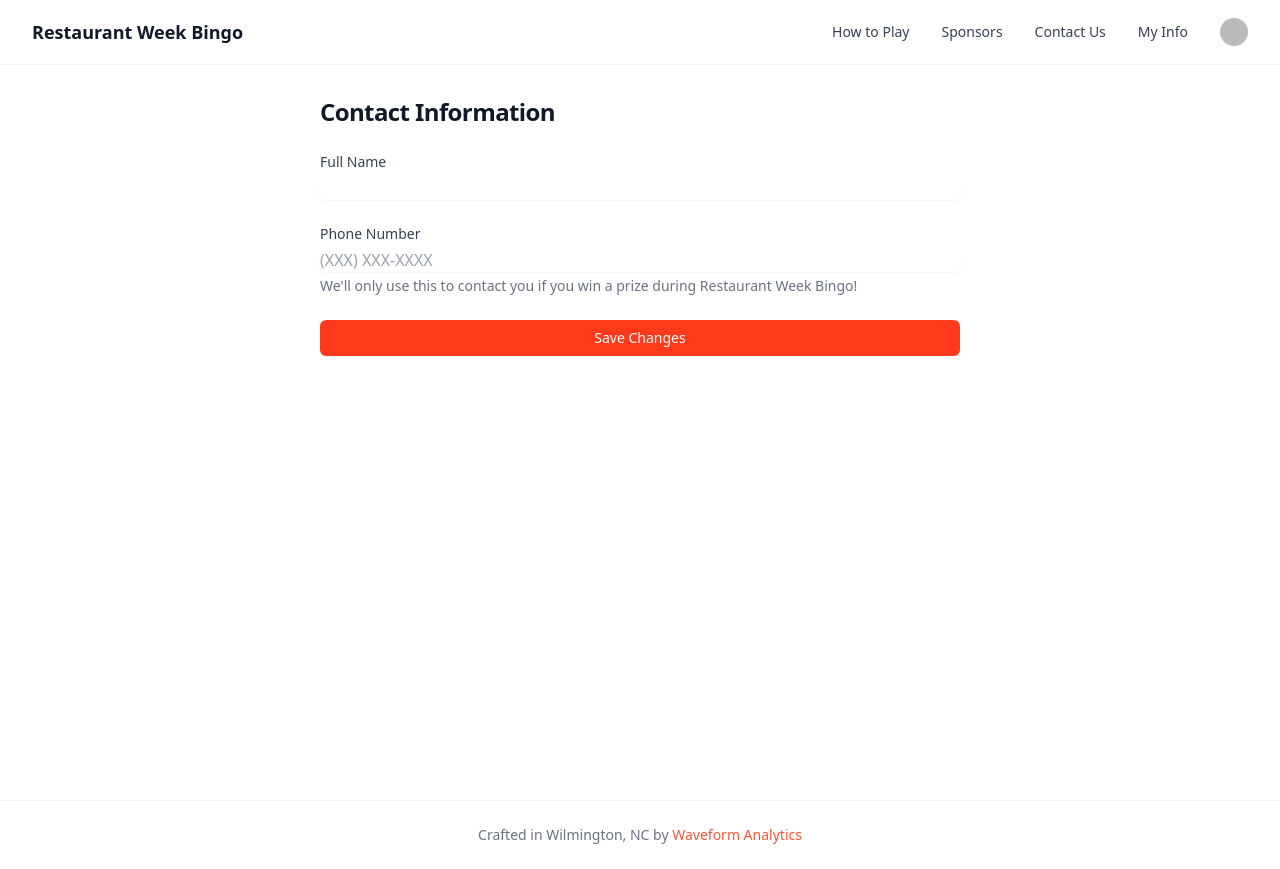
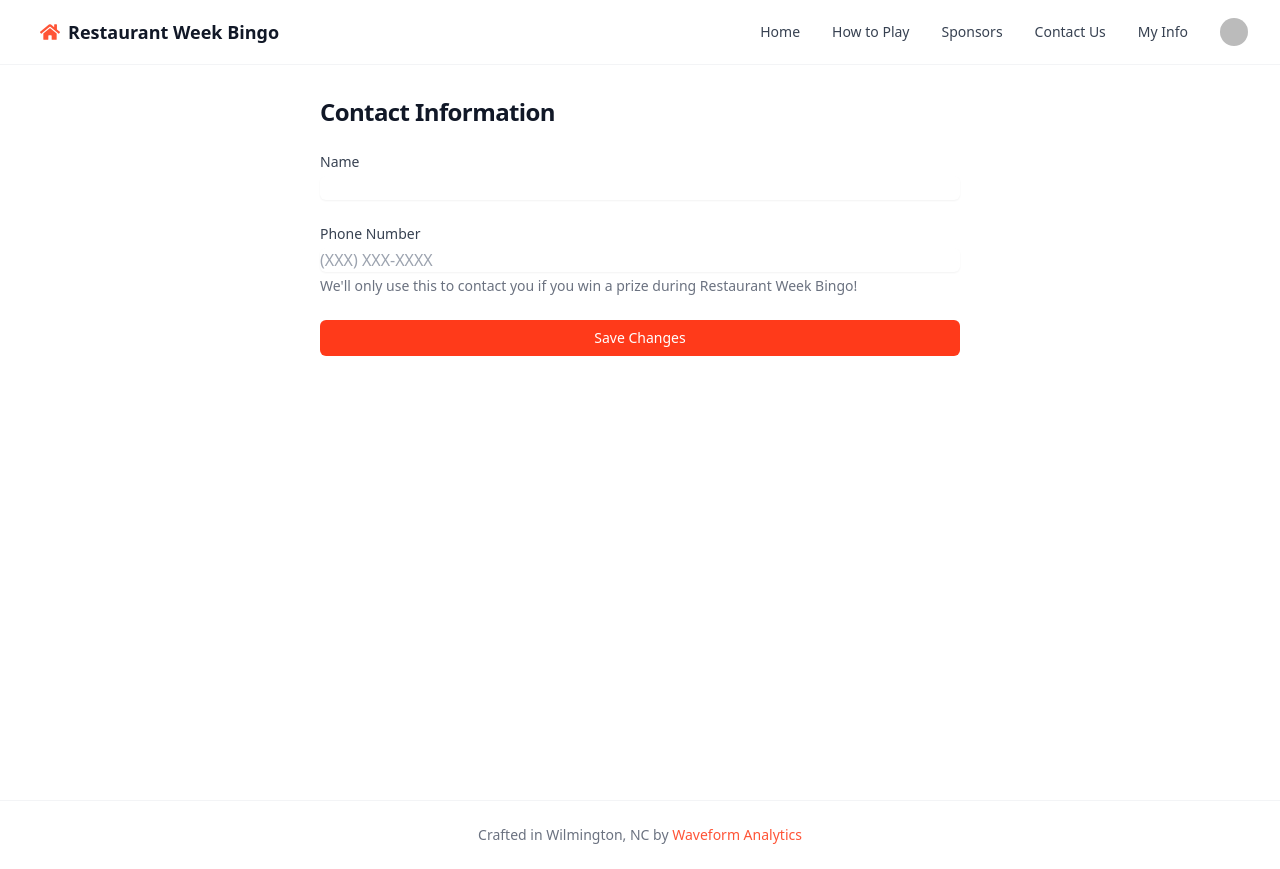
Before and after one commit to michellejw/restaurant-week-bingo, a Next.js app: page /my-info in a window 1280 px wide. Built offline with nearby package versions, Linux system fonts and the light colour scheme; no server answers; the database is empty; sample sign-in values are in the browser's storage; some icons are missing.

Commit message:
fixed map zoom control formatting; added home link to nav bar

```diff
--- a/src/app/my-info/page.tsx
+++ b/src/app/my-info/page.tsx
@@ -105,7 +105,7 @@ export default function Settings() {
       <form onSubmit={handleSubmit} className="space-y-6">
         <div>
           <label htmlFor="name" className="block text-sm font-medium text-gray-700">
-            Full Name
+            Name
           </label>
           <input
             type="text"
--- a/src/app/page.tsx
+++ b/src/app/page.tsx
@@ -93,6 +93,9 @@ export default function Home() {
       const stats = await DatabaseService.userStats.getOrCreate(user.id);
       console.log('📊 Received updated stats:', stats);
       setUserStats(stats);
+
+      // Force a re-render of child components by creating a new function reference
+      setIsCheckInModalOpen(false); // Close the modal
     } catch (err) {
       console.error('❌ Error updating stats:', err);
     }
--- a/src/components/CheckInModal.tsx
+++ b/src/components/CheckInModal.tsx
@@ -44,7 +44,8 @@ export default function CheckInModal({ isOpen, onClose, onCheckIn }: CheckInModa
       // Increment visit count
       await DatabaseService.userStats.incrementVisits(user.id);
 
-      // Close modal and trigger refresh
+      // Reset code, close modal and trigger refresh
+      setCode('');
       onClose();
       onCheckIn?.();
     } catch (err) {
@@ -58,7 +59,7 @@ export default function CheckInModal({ isOpen, onClose, onCheckIn }: CheckInModa
   if (!isOpen) return null;
 
   return (
-    <div className="fixed inset-0 bg-black bg-opacity-50 flex items-center justify-center p-4 z-50">
+    <div className="fixed inset-0 bg-black bg-opacity-50 flex items-center justify-center p-4 z-[2000]">
       <div className="bg-white rounded-lg shadow-xl max-w-md w-full p-6">
         <h2 className="text-xl font-semibold text-gray-900 mb-4">Check In</h2>
         <form onSubmit={handleSubmit}>
--- a/src/components/NavBar.tsx
+++ b/src/components/NavBar.tsx
@@ -3,7 +3,7 @@
 import Link from 'next/link'
 import { useUser, SignInButton, UserButton } from '@clerk/nextjs'
 import { useState } from 'react'
-import { FaBars, FaTimes } from 'react-icons/fa'
+import { FaBars, FaTimes, FaHome } from 'react-icons/fa'
 
 export default function NavBar() {
   const { user } = useUser()
@@ -17,12 +17,16 @@ export default function NavBar() {
       <nav className="bg-white/80 backdrop-blur-sm border-b border-gray-100 fixed w-full top-0 z-[55]">
         <div className="max-w-7xl mx-auto px-4 sm:px-6 lg:px-8">
           <div className="flex justify-between h-16 items-center">
-            <Link href="/" className="flex-shrink-0">
+            <Link href="/" className="flex-shrink-0 flex items-center space-x-2 px-2 py-1 rounded-md hover:bg-gray-100 transition-colors">
+              <FaHome className="h-5 w-5 text-coral-500" />
               <span className="text-lg font-semibold text-gray-900">Restaurant Week Bingo</span>
             </Link>
 
             {/* Desktop Navigation */}
             <div className="hidden md:flex items-center space-x-8">
+              <Link href="/" className="text-sm font-medium text-gray-700 hover:text-coral-500 transition-colors whitespace-nowrap">
+                Home
+              </Link>
               <Link href="/how-to-play" className="text-sm font-medium text-gray-700 hover:text-coral-500 transition-colors whitespace-nowrap">
                 How to Play
               </Link>
@@ -62,8 +66,15 @@ export default function NavBar() {
       {/* Mobile menu - moved outside nav */}
       {isMenuOpen && (
         <div className="fixed inset-0 z-[1000]" onClick={closeMenu}>
-          <div className="fixed top-16 left-0 right-0 bg-white shadow-lg" onClick={e => e.stopPropagation()}>
+          <div className="fixed top-16 left-0 right-0 bg-white shadow-lg z-[1001]" onClick={e => e.stopPropagation()}>
             <div className="py-2 space-y-1">
+              <Link
+                href="/"
+                className="block px-3 py-2 text-base font-medium text-gray-700 hover:text-coral-500 hover:bg-gray-50 transition-colors"
+                onClick={closeMenu}
+              >
+                Home
+              </Link>
               <Link
                 href="/how-to-play"
                 className="block px-3 py-2 text-base font-medium text-gray-700 hover:text-coral-500 hover:bg-gray-50 transition-colors"
--- a/src/components/ProfileBanner.tsx
+++ b/src/components/ProfileBanner.tsx
@@ -26,14 +26,14 @@ export default function ProfileBanner() {
         <div className="flex items-center justify-between">
           <div className="flex items-center">
             <p className="text-sm font-medium text-coral-700">
-              Please add your phone number so we can contact you if you win!
+              Please add your contact info so we can let you know if you win!
             </p>
           </div>
           <Link
             href="/my-info"
             className="ml-4 px-4 py-1.5 text-sm font-medium text-coral-600 bg-white rounded-lg border border-coral-200 hover:bg-coral-50 hover:text-coral-700 hover:border-coral-300 transition-colors"
           >
-            Add Phone Number
+            Add Contact Info
           </Link>
         </div>
       </div>
--- a/src/components/RestaurantMap.tsx
+++ b/src/components/RestaurantMap.tsx
@@ -1,7 +1,7 @@
 'use client';
 
 import { useState, useEffect } from 'react';
-import { MapContainer, TileLayer, Marker, Popup, useMap } from 'react-leaflet';
+import { MapContainer, TileLayer, Marker, Popup, useMap, ZoomControl } from 'react-leaflet';
 import { useUser } from '@clerk/nextjs';
 import { DatabaseService } from '@/lib/services/database';
 import type { Restaurant, Sponsor } from '@/types/supabase';
@@ -131,9 +131,10 @@ export default function RestaurantMap() {
       center={[center.lat, center.lng]}
       zoom={13}
       style={{ height: '100%', width: '100%' }}
+      zoomControl={false}
+      attributionControl={false}
     >
       <TileLayer
-        attribution='&copy; <a href="https://www.openstreetmap.org/copyright">OpenStreetMap</a> contributors'
         url="https://{s}.tile.openstreetmap.org/{z}/{x}/{y}.png"
       />
       <ResetView restaurants={restaurants} />
```
Also changed, not shown: src/app/globals.css (line endings or trailing spaces).
